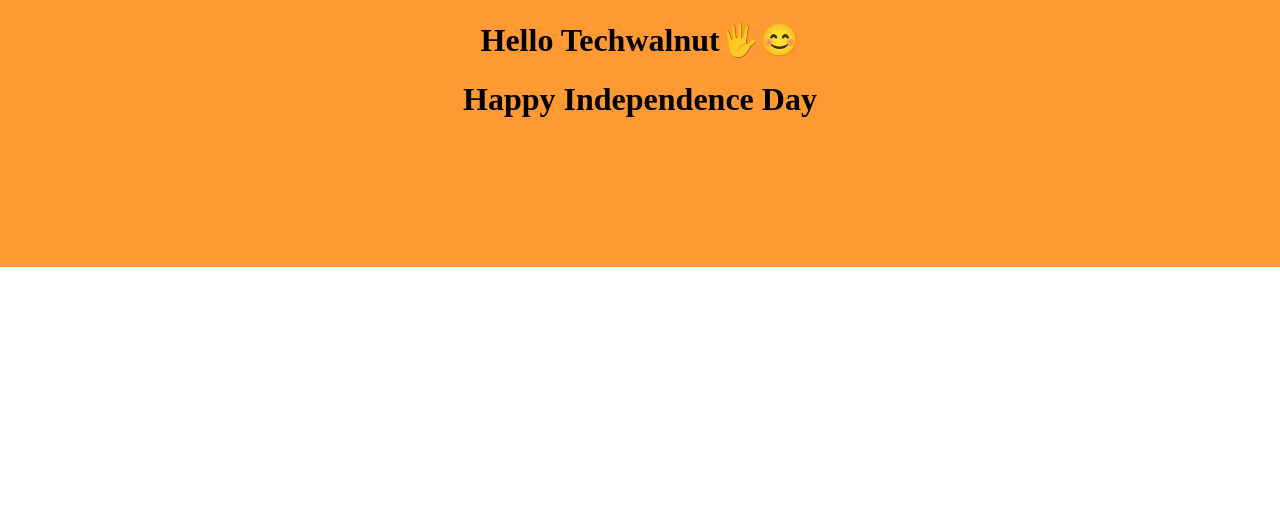
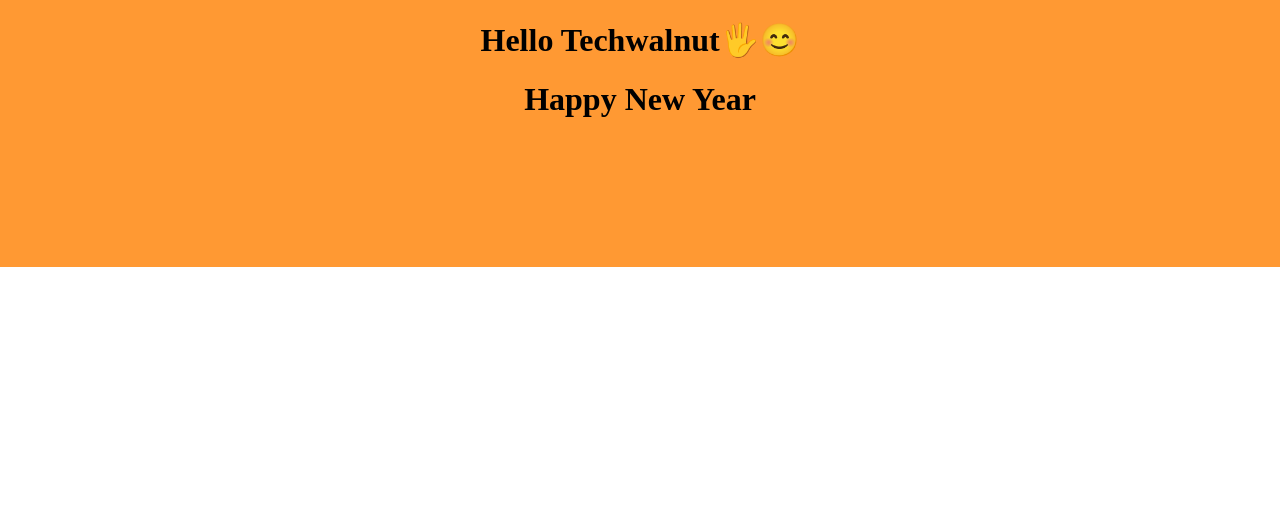
Before and after one commit to pravinchoudhar-i/music_app_django, a Django app: page / in a window 1280 px wide. Shown: the top 532 px of the page. Run offline with Django 5.2, Linux system fonts and the light colour scheme.

Commit message:
Update index.html

```diff
--- a/myapp/templates/index.html
+++ b/myapp/templates/index.html
@@ -44,7 +44,7 @@
         <div class="stripe saffron" align='center' >
 
             <h1 align='center'>Hello Techwalnut🖐😊</h1>
-            <h1 align='center'>Happy Independence Day</h1>
+            <h1 align='center'>Happy New Year</h1>
         </div>
         <div class="stripe white">
             {% comment %} <img class="ashoka-chakra" src="https://upload.wikimedia.org/wikipedia/commons/4/4c/Ashoka_Chakra.svg" alt="Ashoka Chakra"> {% endcomment %}
```
